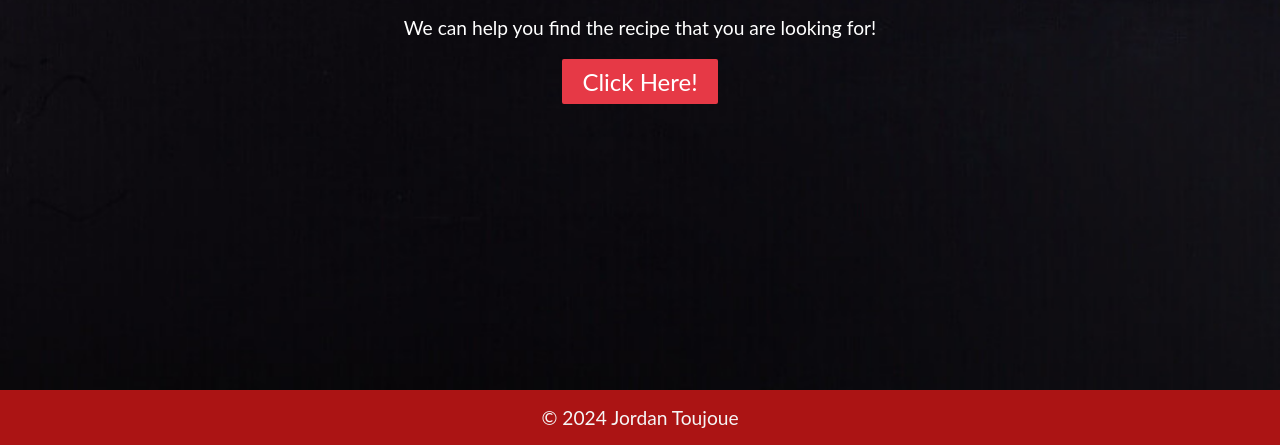
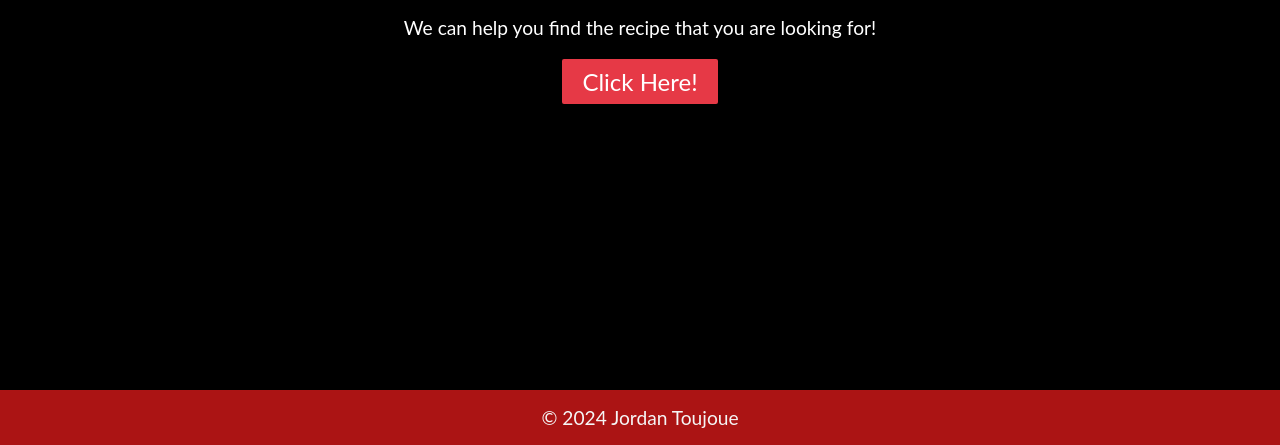
Before and after one commit to jordan2juice/Capstone-2---Food-Recipe-Web-Application, a plain HTML site: page index.html in a window 1280 px wide. Shown: the part 488-933 px from the top of the page. Drawn offline with Linux system fonts and the light colour scheme; no server answers.

Commit message:
corrected backgrounds

```diff
--- a/SASS/pages/_about.scss
+++ b/SASS/pages/_about.scss
@@ -6,6 +6,7 @@
   padding: 20px;
   text-align: center;
   background-image: url("../../imgs/food-bkgd.jpg");
+  background-color: lightskyblue;
   background-size: cover;
   background-position: center;
   background-repeat: no-repeat;
--- a/SASS/pages/_home.scss
+++ b/SASS/pages/_home.scss
@@ -3,8 +3,8 @@
   justify-content: center;
   align-items: center;
   flex-direction: column;
-  background-image: url("../../imgs/pexels-engin-akyurt-1435895.jpg");
   background-size: cover;
+  background-color: black;
   background-position: center;
   background-repeat: no-repeat;
   height: 100vh;
```
Also changed, not shown: main.css, main.scss (line endings or trailing spaces), 1 other file.
